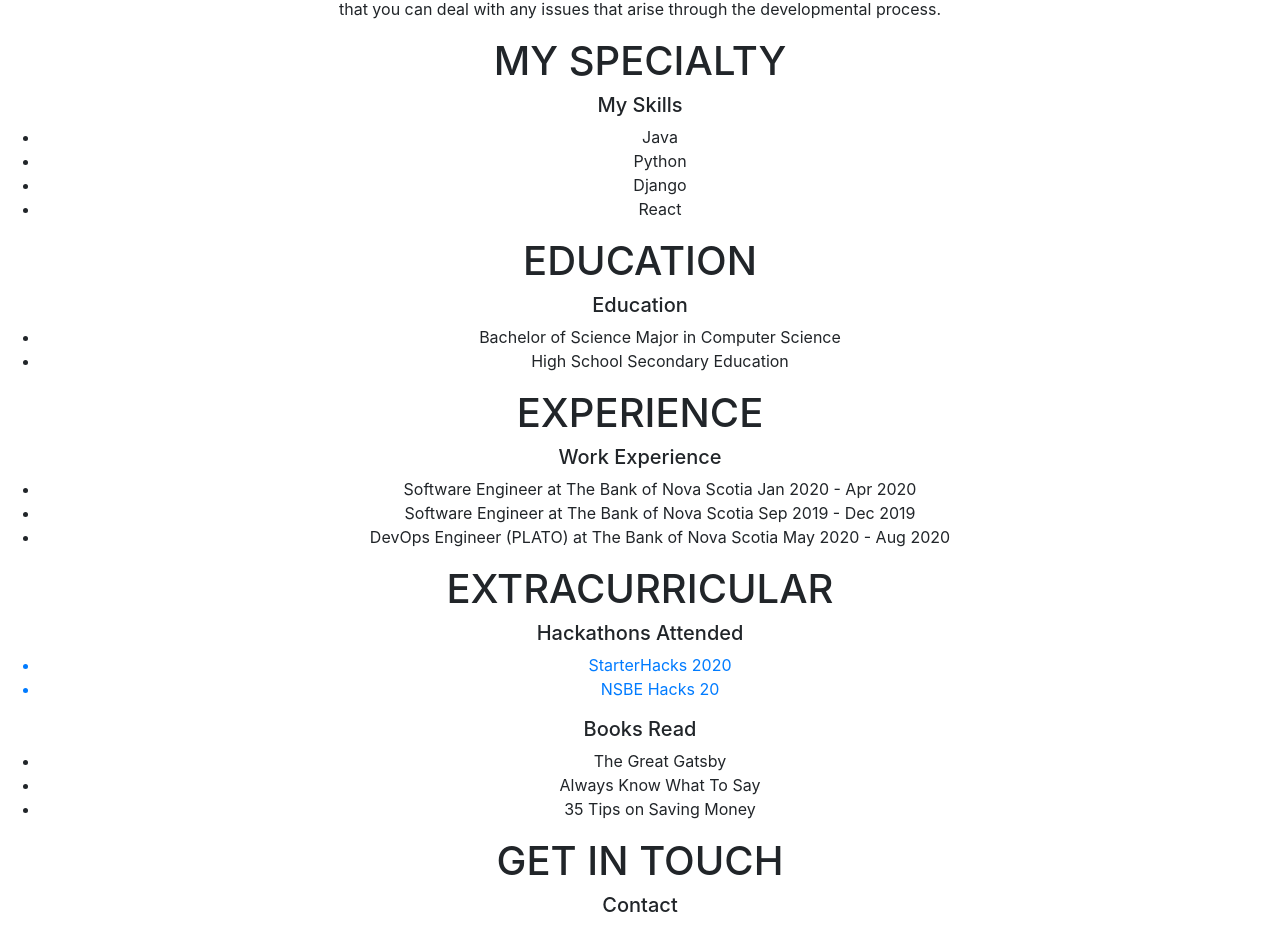
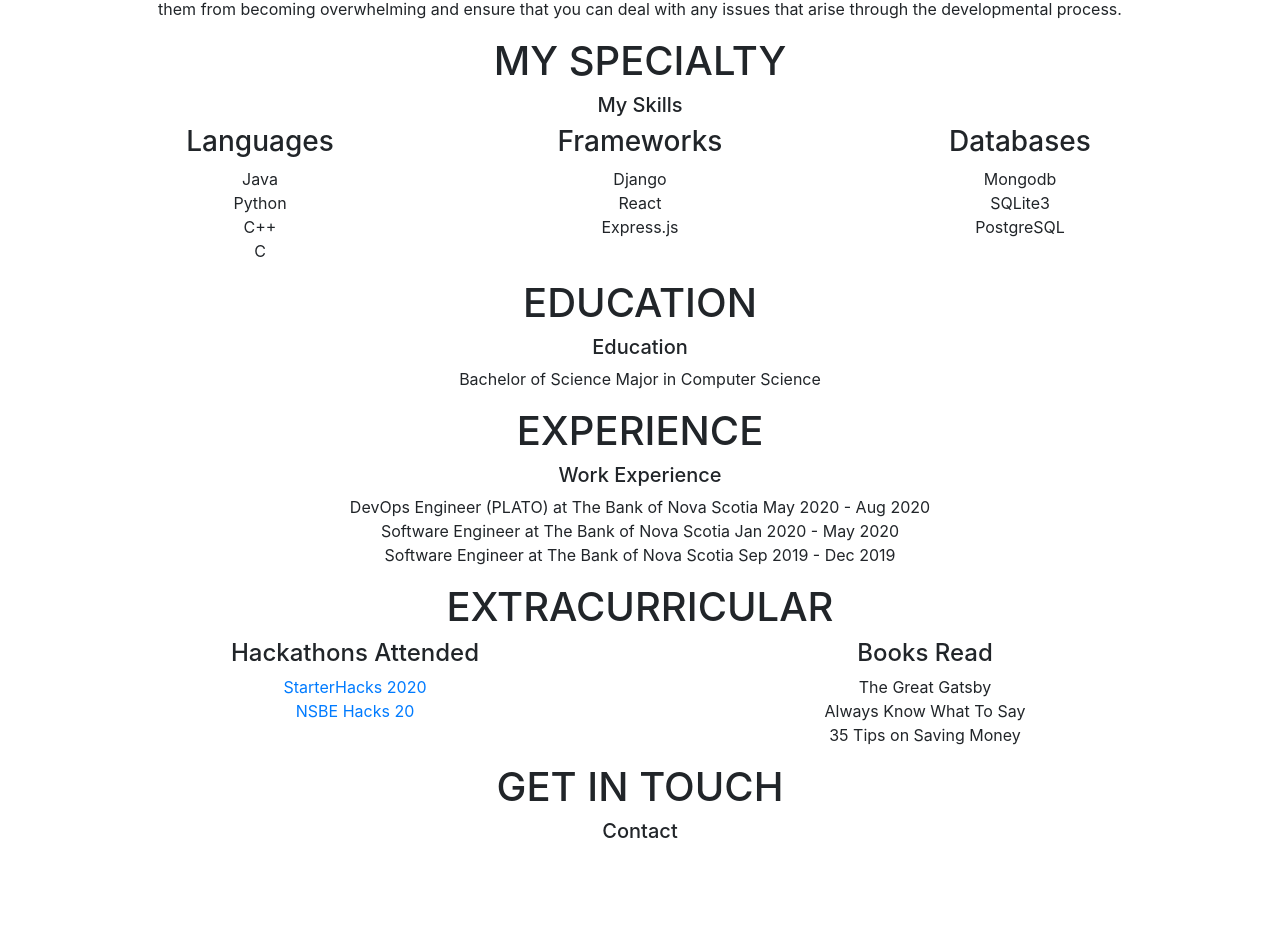
Before and after one commit to issackj1/react-site, a React (Create React App) app: page / in a window 1280 px wide. Shown: the part 995-1920 px from the top of the page. After the commit the page ends 1846 px from the top, so only its background shows below. Built offline with nearby package versions, Linux system fonts and the light colour scheme.

Commit message:
styling and fixes

```diff
--- a/src/components/Content.tsx
+++ b/src/components/Content.tsx
@@ -1,11 +1,12 @@
 import React from 'react';
 import '../App.css';
-import {About} from "../views/About";
-import {Skills} from "../views/Skills";
-import {Education} from "../views/Education";
-import {Experience} from "../views/Experience";
-import {Extracurricular} from "../views/Extracurricular";
-import {Contact} from "../views/Contact";
+import {About} from "./About";
+import {Skills} from "./Skills";
+import {Education} from "./Education";
+import {Experience} from "./Experience";
+import {Extracurricular} from "./Extracurricular";
+import {Contact} from "./Contact";
+import {Container} from "react-bootstrap";
 
 interface Props {
 
@@ -13,13 +14,13 @@
 
 export const Content: React.FC<Props> = () => {
     return (
-        <div>
+        <Container>
             <About/>
             <Skills/>
             <Education/>
             <Experience/>
             <Extracurricular/>
             <Contact/>
-        </div>
+        </Container>
     );
 };
--- a/src/views/Education.tsx
+++ b/src/components/Education.tsx
@@ -5,14 +5,13 @@
 
 }
 
-export const Education:React.FC<Props> = () => {
+export const Education: React.FC<Props> = () => {
     return (
         <div id={"education"}>
             <h1>EDUCATION</h1>
             <h5>Education</h5>
-            <ul>
+            <ul className={"list-unstyled"}>
                 <li>Bachelor of Science Major in Computer Science</li>
-                <li>High School Secondary Education</li>
             </ul>
         </div>
     );
--- a/src/views/Experience.tsx
+++ b/src/components/Experience.tsx
@@ -10,12 +10,10 @@
         <div id={"experience"}>
             <h1>EXPERIENCE</h1>
             <h5>Work Experience</h5>
-            <ul>
-                <li>Software Engineer at The Bank of Nova Scotia Jan 2020 - Apr 2020</li>
-                <li>
-                    Software Engineer at The Bank of Nova Scotia Sep 2019 - Dec 2019
-                </li>
+            <ul className={"list-unstyled"}>
                 <li>DevOps Engineer (PLATO) at The Bank of Nova Scotia May 2020 - Aug 2020</li>
+                <li>Software Engineer at The Bank of Nova Scotia Jan 2020 - May 2020</li>
+                <li>Software Engineer at The Bank of Nova Scotia Sep 2019 - Dec 2019</li>
             </ul>
         </div>
     );
--- /dev/null
+++ b/src/components/Extracurricular.tsx
@@ -0,0 +1,38 @@
+import React from 'react';
+import '../App.css';
+import {Col, Row} from "react-bootstrap";
+
+interface Props {
+
+}
+
+export const Extracurricular: React.FC<Props> = () => {
+    return (
+        <div id={"extracurricular"}>
+            <h1>EXTRACURRICULAR</h1>
+            <Row>
+                <Col>
+                    <h4>Hackathons Attended</h4>
+                    <ul className={"list-unstyled"}>
+                        <a href="https://devpost.com/software/starterhacks2020-klj3qb" rel={"noopener noreferrer"}
+                           target={"_blank"}>
+                            <li>StarterHacks 2020</li>
+                        </a>
+                        <a href="https://devpost.com/software/black-tech-initiative-4fghix" rel={"noopener noreferrer"}
+                           target={"_blank"}>
+                            <li>NSBE Hacks 20</li>
+                        </a>
+                    </ul>
+                </Col>
+                <Col>
+                    <h4>Books Read</h4>
+                    <ul className={"list-unstyled"}>
+                        <li>The Great Gatsby</li>
+                        <li>Always Know What To Say</li>
+                        <li>35 Tips on Saving Money</li>
+                    </ul>
+                </Col>
+            </Row>
+        </div>
+    );
+};
--- a/src/components/NavBar.tsx
+++ b/src/components/NavBar.tsx
@@ -9,12 +9,12 @@
 export const NavBar: React.FC<Props> = () => {
     return (
         <Navbar bg="light" expand="lg" sticky={"top"}>
-            <Navbar.Brand href="/">Issack John</Navbar.Brand>
+            <Navbar.Brand href="/react-site">Issack John</Navbar.Brand>
             <Navbar.Toggle aria-controls="basic-navbar-nav"/>
             <Navbar.Collapse id="basic-navbar-nav">
                 <Nav className="mr-auto">
-                    <Nav.Link href="react-site">Home</Nav.Link>
-                    <Nav.Link href="#about">About</Nav.Link>
+                    {/*<Nav.Link href="/react-site">Home</Nav.Link>*/}
+                    {/*<Nav.Link href="#about">About</Nav.Link>*/}
                     <NavDropdown title="Projects" id="basic-nav-dropdown">
                         <NavDropdown.Item href="starterhacks2020">Starter Hacks 2020</NavDropdown.Item>
                         <NavDropdown.Item href="nsbehacks2020">NSBE Hacks 2020</NavDropdown.Item>
@@ -26,9 +26,9 @@
                     <Nav.Link href="#skills">Skills</Nav.Link>
                     <Nav.Link href="#education">Education</Nav.Link>
                     <Nav.Link href="#experience">Experience</Nav.Link>
-                    <Nav.Link href="#books">Books Read</Nav.Link>
-                    <Nav.Link href="#contact">Contact</Nav.Link>
-                    <Nav.Link href="#resume">Resume</Nav.Link>
+                    <Nav.Link href="#extracurricular">Extracurricular</Nav.Link>
+                    {/*<Nav.Link href="#contact">Contact</Nav.Link>*/}
+                    {/*<Nav.Link href="#resume">Resume</Nav.Link>*/}
                 </Nav>
             </Navbar.Collapse>
         </Navbar>
--- /dev/null
+++ b/src/components/Skills.tsx
@@ -0,0 +1,46 @@
+import React from 'react';
+import '../App.css';
+import {Col, Row} from "react-bootstrap";
+
+interface Props {
+
+}
+
+export const Skills: React.FC<Props> = () => {
+    return (
+        <div id={"skills"}>
+            <h1>MY SPECIALTY</h1>
+            <h5>My Skills</h5>
+            <Row>
+                <Col>
+                    <h3>Languages</h3>
+                    <ul className={"list-unstyled"}>
+                        <li>Java</li>
+                        <li>Python</li>
+                        <li>C++</li>
+                        <li>C</li>
+                    </ul>
+                </Col>
+                <Col>
+                    <h3>Frameworks</h3>
+                    <ul className={"list-unstyled"}>
+                        <li>Django</li>
+                        <li>React</li>
+                        <li>Express.js</li>
+                        <li></li>
+                    </ul>
+                </Col>
+                <Col>
+                    <h3>Databases</h3>
+                    <ul className={"list-unstyled"}>
+                        <li>Mongodb</li>
+                        <li>SQLite3</li>
+                        <li>PostgreSQL</li>
+                        <li></li>
+                    </ul>
+                </Col>
+            </Row>
+
+        </div>
+    );
+};
--- a/src/views/Extracurricular.tsx
+++ /dev/null
@@ -1,29 +0,0 @@
-import React from 'react';
-import '../App.css';
-
-interface Props {
-
-}
-
-export const Extracurricular:React.FC<Props> = () => {
-    return (
-        <div id={"extracurricular"}>
-            <h1>EXTRACURRICULAR</h1>
-            <h5>Hackathons Attended</h5>
-            <ul>
-                <a href="https://devpost.com/software/starterhacks2020-klj3qb" rel={"noopener noreferrer"} target={"_blank"}>
-                    <li>StarterHacks 2020</li>
-                </a>
-                <a href="https://devpost.com/software/black-tech-initiative-4fghix" rel={"noopener noreferrer"} target={"_blank"}>
-                    <li>NSBE Hacks 20</li>
-                </a>
-            </ul>
-            <h5>Books Read</h5>
-            <ul>
-                <li>The Great Gatsby</li>
-                <li>Always Know What To Say</li>
-                <li>35 Tips on Saving Money</li>
-            </ul>
-        </div>
-    );
-};
--- a/src/views/Skills.tsx
+++ /dev/null
@@ -1,21 +0,0 @@
-import React from 'react';
-import '../App.css';
-
-interface Props {
-
-}
-
-export const Skills:React.FC<Props> = () => {
-    return (
-        <div id={"skills"}>
-            <h1>MY SPECIALTY</h1>
-            <h5>My Skills</h5>
-            <ul>
-                <li>Java</li>
-                <li>Python</li>
-                <li>Django</li>
-                <li>React</li>
-            </ul>
-        </div>
-    );
-};
```
Also changed, not shown: src/components/About.tsx (renamed from src/views/About.tsx), src/components/Contact.tsx (renamed from src/views/Contact.tsx).
